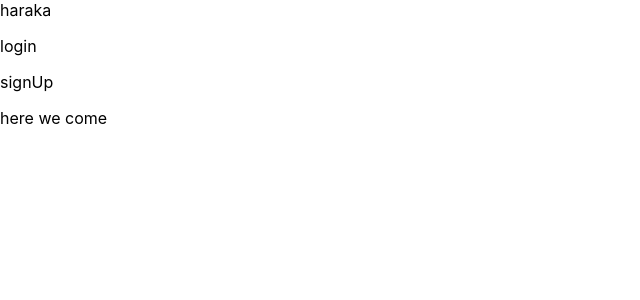
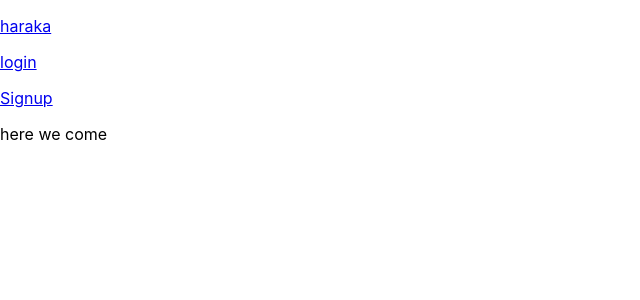
Before and after one commit to kennedybabu/haraka, a React (Create React App) app: page / in a window 1280 px wide. Shown: the top 300 px of the page, without its empty margins (0-640 px from the left). Built offline with nearby package versions, Linux system fonts and the light colour scheme; no server answers.

Commit message:
feature: add react-router-dom, link the components

```diff
--- a/src/components/Navbar.jsx
+++ b/src/components/Navbar.jsx
@@ -1,13 +1,20 @@
 import React from 'react'
+import { Link } from 'react-router-dom'
 
 const Navbar = () => {
   return (
     <div>
-        haraka
+        <Link to='/'>
+            <p>haraka</p>
+        </Link>
+        <div>
+            <Link to='/login'>
+                <p>login</p>
+            </Link>
+            <Link to='/signup'>
+                <p>Signup</p>
+            </Link>
 
-        <div>
-            <p>login</p>
-            <p>signUp</p>
         </div>
     </div>
   )
```
